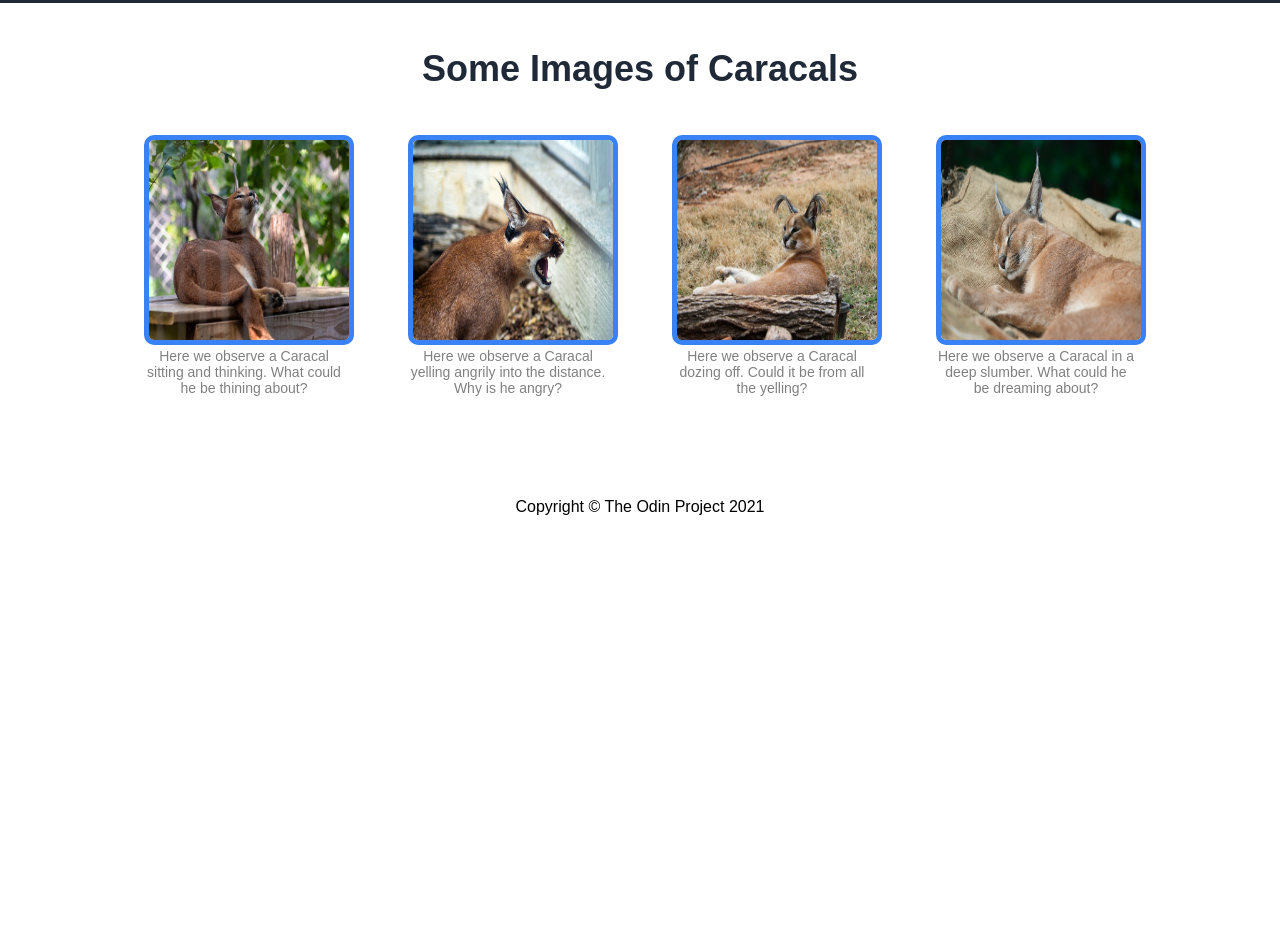
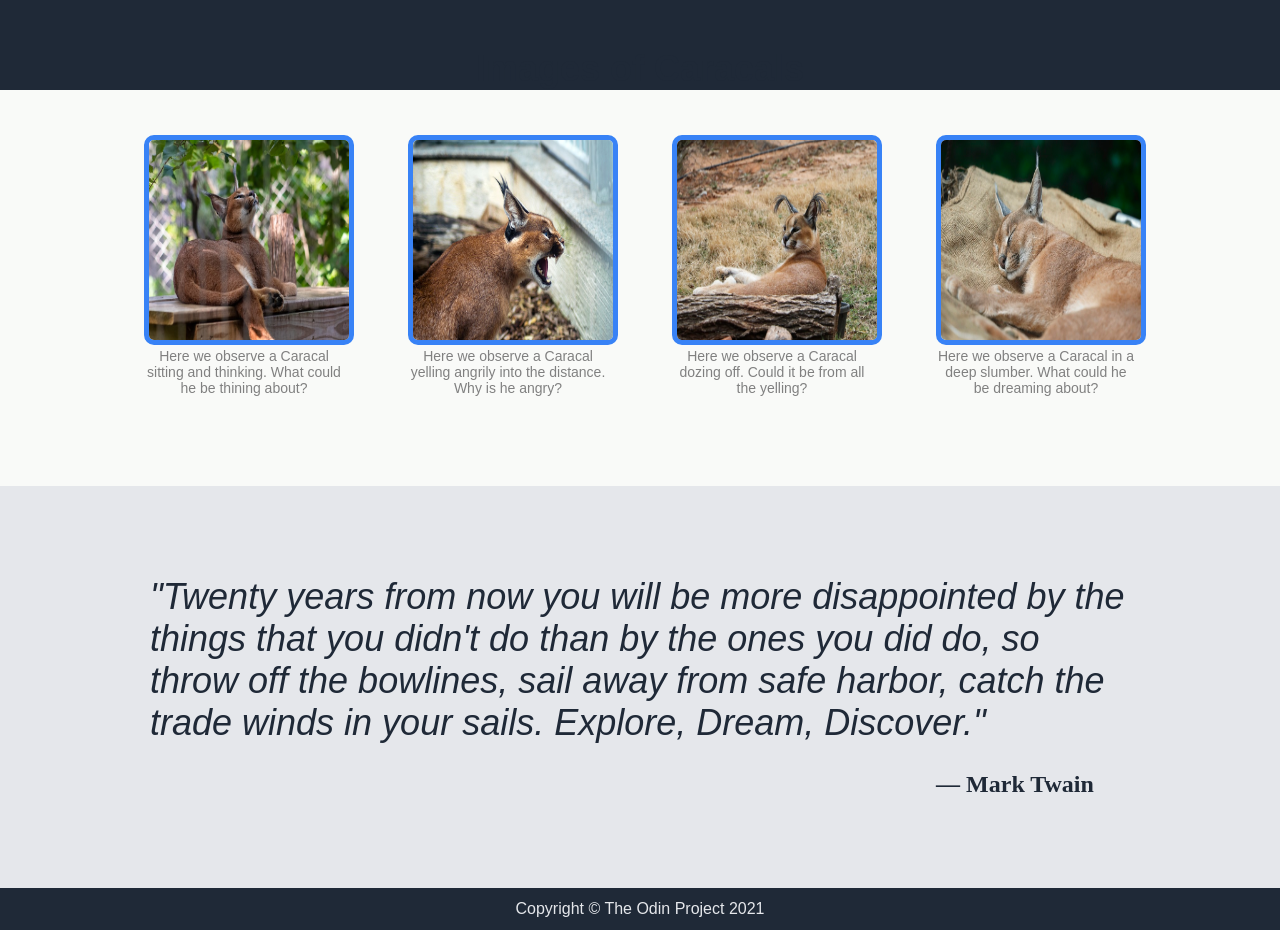
Before and after one commit to nobizzy/landing-page, a plain HTML site: page index.html in a window 1280 px wide. Shown: the part 587-1517 px from the top of the page. Before the commit the page ends 1115 px from the top, so only its background shows below. Drawn offline with Linux system fonts and the light colour scheme.

Commit message:
Add quote card and style it

```diff
--- a/index.html
+++ b/index.html
@@ -17,6 +17,7 @@
             </ul>
         </div>
         <div class="content">
+
             <div class="intro-card">
                 <div class="intro-card-left">
                     <div id="intro-header">Floppa Fan Site</div>
@@ -31,7 +32,8 @@
                 </div>
             </div>
 
-            <div class="title">Some Images of Caracals</div>
+            <div class="title">Images of Caracals</div>
+
             <div class="info-card">
                 <div class="info">
                     <img class="info-images" src="./images/caracal-thinking.jpg" alt="Picture of Caracal thinking">
@@ -53,6 +55,19 @@
                     <div class="info-text">Here we observe a Caracal in a deep slumber. What could he be dreaming about?</div>
                 </div>
             </div>
+
+            <div class="quote-card">
+                <div class="quote">
+                    <div>"Twenty years from now you will be more disappointed by the things that you didn't do
+                    than by the ones you did do, so throw off the bowlines, sail away from safe harbor,
+                    catch the trade winds in your sails. Explore, Dream, Discover."</div>
+                </div>
+                <div class="quote-author">
+                    <br>
+                    <div>— Mark Twain</div>
+                </div>
+            </div>
+
         </div>
         <div class="footer">
             <div>Copyright © The Odin Project 2021</div>
--- a/style.css
+++ b/style.css
@@ -2,6 +2,7 @@ body {
     margin: 0;
     display: flex;
     flex-direction: column;
+    background-color: #1F2937;
     min-height: 100vh;
 }
 
@@ -46,6 +47,7 @@ ul {
     justify-content: center;
     align-self: center;
     padding: 12px;
+    color: #E5E7EB;
 }
 
 .content {
@@ -120,6 +122,7 @@ ul {
     padding-right: 150px;
     padding-bottom: 90px;
     gap: 64px;
+    background-color: #F9FAF8;
 }
 
 .info-card .info {
@@ -136,3 +139,30 @@ ul {
     border: 5px solid #3882F6;
     border-radius: 10px;
 }
+
+.quote-card {
+    display: flex;
+    flex-direction: column;
+    align-items: center;
+    background-color: #E5E7EB;
+    padding-left: 150px;
+    padding-right: 150px;
+    padding-top: 90px;
+    padding-bottom: 90px;
+}
+
+.quote-card .quote {
+    font-size: 36px;
+    font-style: italic;
+    font-weight: lighter;
+    color: #1F2937;
+    font-family: sans-serif;
+    max-width: 1000px;
+}
+
+.quote-card .quote-author {
+    padding-left: 750px;
+    font-size: 24px;
+    font-weight: bold;
+    color: #1F2937;
+}
```
